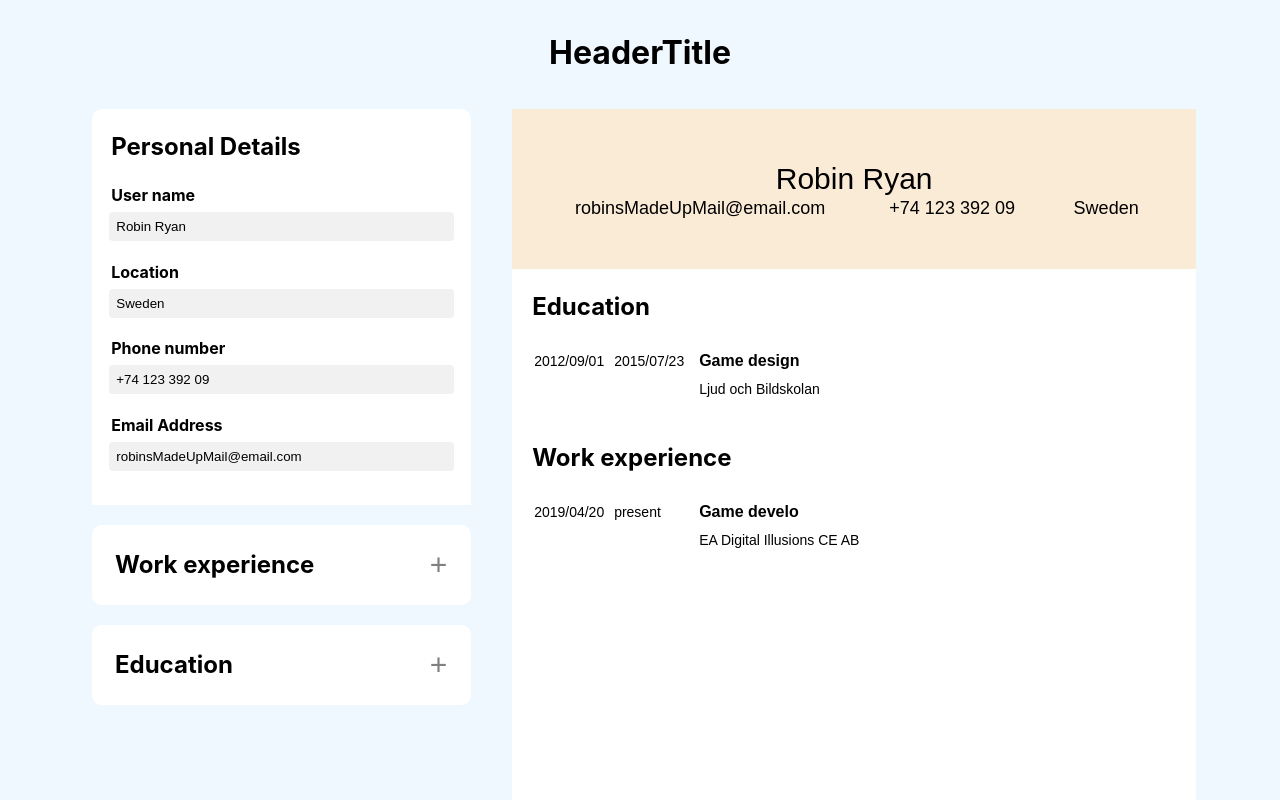
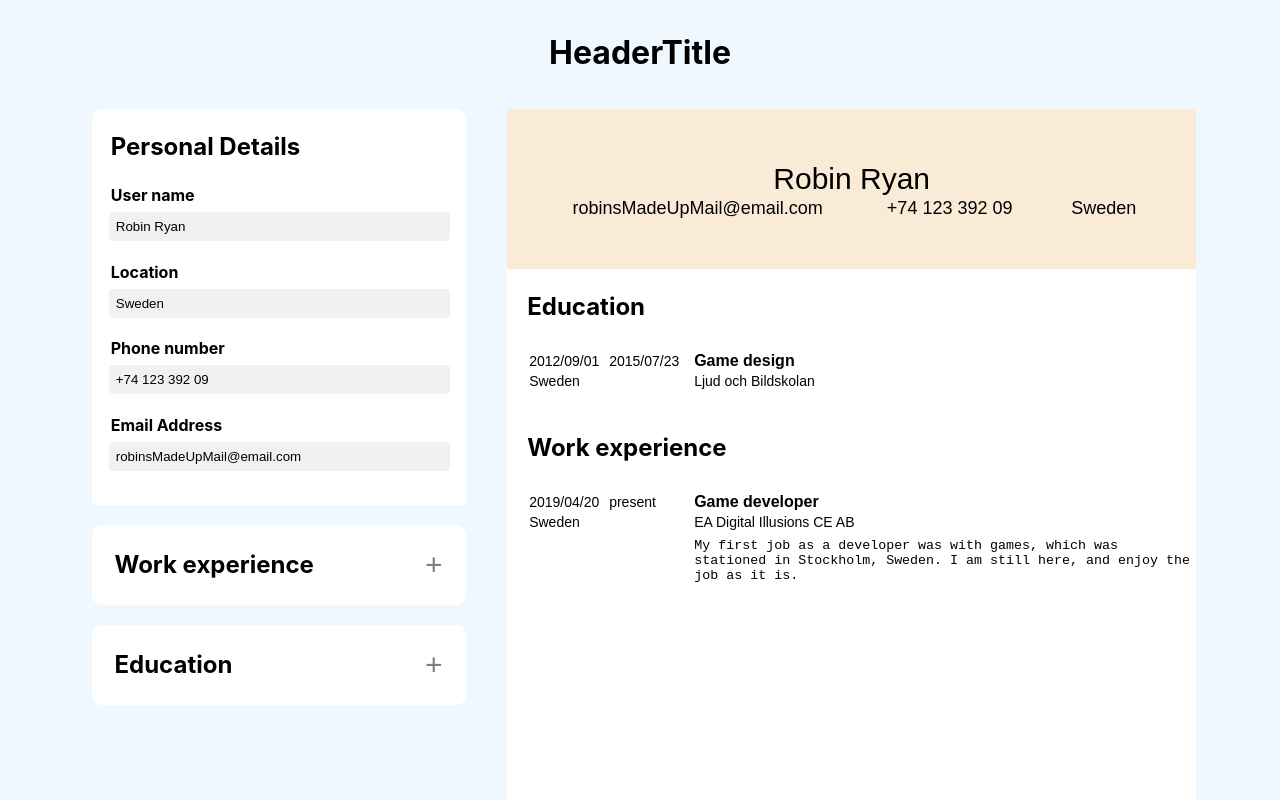
Before and after one commit to wellwe11/CVApplication, a React (Vite) app: page / in a window 1280 px wide. Shown: the top 800 px of the page. Built offline with nearby package versions, Linux system fonts and the light colour scheme.

Commit message:
my css is chaos but its working. Almost done styling right side

```diff
--- a/src/educationSection.jsx
+++ b/src/educationSection.jsx
@@ -20,6 +20,8 @@ export default function ExperienceInputs({
   handleAddRow,
   handleRemoveRow,
   titleType,
+  textAreaText,
+  setTextAreaText,
   activeSection,
   setActiveSection,
 }) {
@@ -99,7 +101,12 @@ export default function ExperienceInputs({
                     }`}
                   >
                     {Object.keys(row).map((key) => (
-                      <div key={key}>
+                      <div
+                        key={key}
+                        className={
+                          key === "description" ? `textAreaWrapper` : ""
+                        }
+                      >
                         <h5>{key}</h5>
                         <p
                           style={{
@@ -109,6 +116,22 @@ export default function ExperienceInputs({
                         >
                           Please fill out this input
                         </p>
+                        {key === "description" ? (
+                          <textarea
+                            key={row.id}
+                            onChange={(e) => {
+                              setTextAreaValue(e.target.value);
+                              handleChange(e, index, key);
+                            }}
+                            value={row[key]}
+                            style={{
+                              height: getHeight(textAreaValue),
+                              transition: "0.3s ease",
+                              border: "none",
+                              outline: "none",
+                            }}
+                          ></textarea>
+                        ) : (
                           <input
                             key={row.id}
                             type="text"
@@ -120,30 +143,15 @@ export default function ExperienceInputs({
                                 row[key].length > 25
                                   ? "300px"
                                   : row[key].length > 15
-                                ? "185px"
+                                  ? "230px"
                                   : row[key].length > 10
-                                ? "100px"
-                                : "80px",
+                                  ? "150px"
+                                  : "120px",
                             }}
                           />
+                        )}
                       </div>
                     ))}
-                  </div>
-                  <div
-                    className={`textAreaWrapper ${
-                      rowState[index] ? "scaleUpBar" : "minimizeBar"
-                    }`}
-                  >
-                    <h5>Description</h5>
-                    <textarea
-                      onChange={(e) => setTextAreaValue(e.target.value)}
-                      style={{
-                        height: getHeight(textAreaValue),
-                        transition: "0.3s ease",
-                        placeholder:
-                          "Tell us something about your experience...",
-                      }}
-                    ></textarea>
                   </div>
                   <div
                     className={`experienceInputContainerButtons ${
--- a/src/educationSectionTwo.css
+++ b/src/educationSectionTwo.css
@@ -1,5 +1,6 @@
 /* global margin  */
-.leftContent.contentSection input {
+.leftContent.contentSection input,
+.leftContent.contentSection textarea {
   margin-top: 5px;
 }
 
@@ -173,7 +174,7 @@
 }
 
 /*hide id input*/
-.leftContent.contentSection .inputsAndInputsButtonsContainer div:nth-child(5) {
+.leftContent.contentSection .inputsAndInputsButtonsContainer div:nth-child(6) {
   display: none;
 }
 
@@ -191,7 +192,8 @@
   width: 97% !important;
 }
 
-.leftContent.contentSection .inputsAndInputsButtonsContainer input:focus {
+.leftContent.contentSection .inputsAndInputsButtonsContainer input:focus,
+.leftContent.contentSection .inputsAndInputsButtonsContainer textarea:focus {
   transition: outline 1s ease-out;
   outline: 1.5px solid gray;
 }
@@ -207,6 +209,7 @@
   display: flex;
   flex-direction: column;
 }
+
 .leftContent.contentSection .textAreaWrapper h5 {
   width: 96%;
   align-self: center;
@@ -216,13 +219,14 @@
   width: 95%;
   max-height: 200px;
   min-height: 30px;
-  resize: vertical;
+  resize: none;
   align-self: center;
 
   background-color: gainsboro;
   color: black;
   border: none;
   outline: none;
+  resize: none;
 }
 
 .leftContent.contentSection .experienceInputContainerButtons {
--- a/src/mainContent.jsx
+++ b/src/mainContent.jsx
@@ -16,7 +16,9 @@ const handleState = (stateToUse) => {
         title: "",
         "start date": "",
         "end date": "",
+        location: "",
         id: crypto.randomUUID(),
+        description: "",
       },
     ]);
   };
@@ -68,7 +70,10 @@ export default function MainContent() {
       title: "Game developer",
       "start date": "2019/04/20",
       "end date": "present",
+      location: "Sweden",
       id: crypto.randomUUID(),
+      description:
+        "My first job as a developer was with games, which was stationed in Stockholm, Sweden. I am still here, and enjoy the job as it is.",
     },
   ]);
 
@@ -83,9 +88,13 @@ export default function MainContent() {
       "degree / field of study": "Game design",
       "start date": "2012/09/01",
       "end date": "2015/07/23",
+      location: "Sweden",
       id: crypto.randomUUID(),
     },
   ]);
+
+  const [textAreaTextWorkExperience, setTextAreaTextWorkExperience] =
+    useState("");
 
   const [activeSection, setActiveSection] = useState(null);
 
@@ -113,6 +122,8 @@ export default function MainContent() {
             handleChange={handleExperienceChange}
             activeSection={activeSection}
             setActiveSection={setActiveSection}
+            textAreaText={textAreaTextWorkExperience}
+            setTextAreaText={setTextAreaTextWorkExperience}
           />
           <ExperienceInputs
             titleType={"Education"}
@@ -143,6 +154,8 @@ export default function MainContent() {
             handleAddRow={handleAddExperienceRow}
             handleRemoveRow={handleRemoveExperienceRow}
             handleChange={handleExperienceChange}
+            textAreaText={textAreaTextWorkExperience}
+            setTextAreaText={setTextAreaTextWorkExperience}
           />
         </div>
       </div>
--- a/src/titleAndInputs.css
+++ b/src/titleAndInputs.css
@@ -101,7 +101,15 @@
   background-color: white;
   height: 1000px !important;
 }
-.rightContent.contentSection {
+
+.rightContent.contentSection .experienceSection:nth-of-type(2) {
+  height: fit-content !important;
+  min-height: 10px;
+}
+
+.rightContent.contentSection .experienceSection {
+  min-height: 150px;
+  height: auto;
 }
 
 .rightContent .headerInputsContainer {
@@ -204,9 +212,6 @@
   display: none;
 }
 
-.rightContent .experienceSection {
-}
-
 .rightContent .titleAndButton {
   display: none !important;
 }
@@ -215,19 +220,34 @@
   display: none !important;
 }
 
+.rightContent .experienceInput:first-of-type {
+  margin-top: 0px;
+}
+
 .rightContent .experienceInput {
   display: flex;
   flex-direction: column;
   flex-wrap: wrap;
   align-items: flex-start;
-  height: 75px;
+  max-height: 100px;
+  min-height: 30px;
+  height: fit-content;
+  margin-top: 35px;
+}
+
+.rightContent .experienceInput:nth-of-type(2) {
 }
 
 .rightContent .inputsContainer {
-  height: 100%;
+  min-height: 100%;
+  height: fit-content;
 }
 
-.rightContent .experienceInputs {
+.rightContent
+  .experienceInputs:nth-of-type(2)
+  .experienceInput:nth-of-type(2)
+  textarea {
+  display: none;
 }
 
 .rightContent .experienceButton {
@@ -237,7 +257,7 @@
 .rightContent .inputsAndInputsButtonsContainer {
   visibility: visible !important;
   opacity: 1 !important;
-  height: 100% !important;
+  height: fit-content !important;
   border-radius: 0px !important;
 
   display: flex !important;
@@ -289,7 +309,7 @@
 
 .rightContent .inputsAndInputsButtonsContainer div:nth-child(1) {
   margin-left: 185px;
-  margin-top: 28px;
+  margin-top: 20px;
   position: absolute;
 }
 
@@ -304,16 +324,56 @@
 }
 
 .rightContent .inputsAndInputsButtonsContainer div:nth-child(5) {
+  margin-top: 20px;
+  margin-left: 20px;
+  position: absolute;
+}
+
+.rightContent .inputsAndInputsButtonsContainer div:nth-child(6) {
   display: none;
 }
 
-.rightContent .inputsAndInputsButtonsContainer div:nth-child(3) > input {
+.rightContent.contentSection
+  .experienceSection:nth-of-type(3)
+  .textAreaWrapper {
+  display: flex !important;
+  flex-direction: column;
+  width: fit-content !important;
+  opacity: 1 !important;
+  visibility: visible !important;
+  margin-left: 185px;
+  margin-top: 50px;
+  align-items: stretch;
+}
+
+.rightContent.contentSection .experienceSection:nth-of-type(3) textarea {
+  display: block !important;
+  color: black !important;
+  resize: none !important;
+  width: 500px;
+  min-height: 75px;
+  height: fit-content !important;
+
+  visibility: visible !important;
+  opacity: 1 !important;
+
+  background-color: transparent;
+  color: black;
+}
+
+.rightContent .textAreaWrapper h5 {
+  display: none;
 }
 
 .rightContent .scaleUpBar {
   border-radius: 1px;
+  overflow: visible;
 }
 
 .rightTitle {
   margin-left: 20px;
 }
+
+.rightTitle:nth-of-type(2) {
+  margin-top: 55px;
+}
```
Lines whose indentation alone changed are shown as unchanged.
